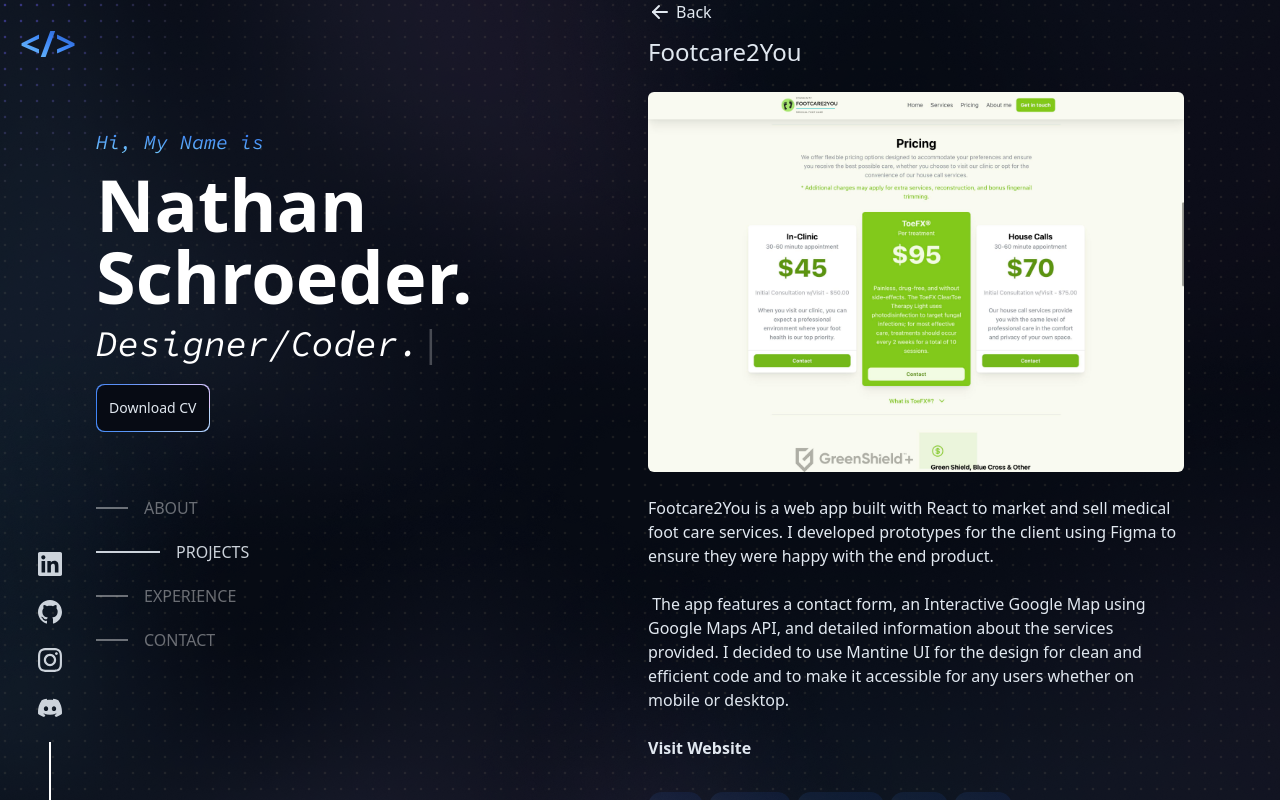
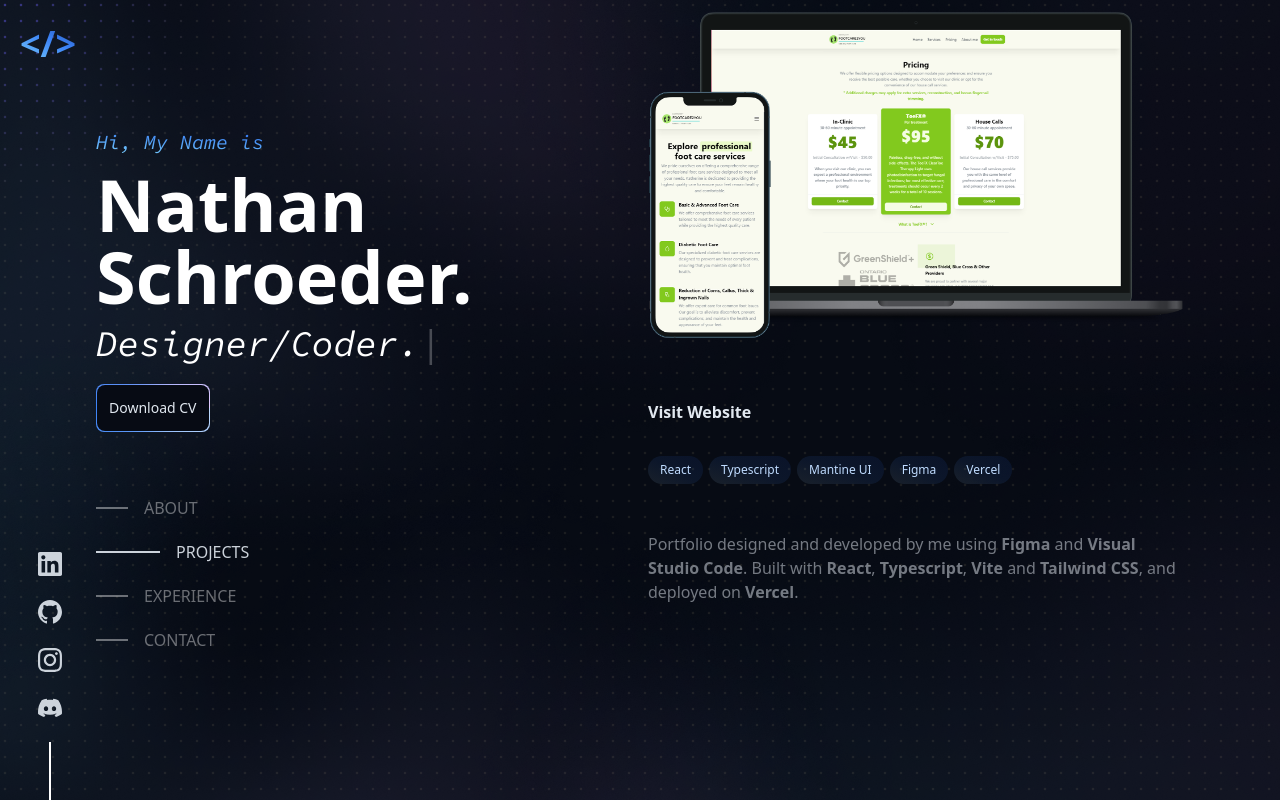
Before and after one commit to SchroederNathan/portfolio, a React (Vite) app: page / in a window 1280 px wide. Both pictures are taken after a click on the link 916 px from the left and 400 px from the top of the page. Built offline with nearby package versions, Linux system fonts and the light colour scheme.

Commit message:
Changed images and styling for them

```diff
--- a/src/components/sections/projects/Project.tsx
+++ b/src/components/sections/projects/Project.tsx
@@ -31,7 +31,7 @@ const Project = ({ id, image, name, company, description, tags, onItemClick }: P
                     <div className='absolute -inset-x-4 -inset-y-4 z-0 hidden rounded-md transition motion-reduce:transition-none lg:-inset-x-6 lg:block lg:group-hover:bg-slate-800/50 lg:group-hover:shadow-[inset_0_1px_0_0_rgba(148,163,184,0.1)] lg:group-hover:drop-shadow-lg' />
                     <header className='basis-1/4 hidden sm:block text-mtext-white/60 z-10'>
                         {/* {date} */}
-                        <img src={image} alt={name} className="mt-1 p-0.5 w-full aspect-video object-cover rounded border-2 border-accent/10 transition group-hover:border-accent/40 sm:order-1 sm:col-span-2 sm:translate-y-1" />
+                        <img src={image} alt={name} className="mt-1 p-0.5 w-full aspect-auto object-cover rounded border-2 border-accent/10 transition group-hover:border-accent/40 sm:order-1 sm:col-span-2 sm:translate-y-1" />
                     </header>
                     <main className='sm:basis-3/4 basis-1/1 z-10'>
                         <p className='text-mtext-white font-semibold flex items-center'>{name}
--- a/src/components/sections/projects/ProjectData.tsx
+++ b/src/components/sections/projects/ProjectData.tsx
@@ -1,9 +1,9 @@
 export const ProjectData = [
     {
-        images: ["images/footcare2you.jpg"],
+        images: [ "images/footcare2you-display.png", "images/footcare2you.jpg",],
         name: "Footcare2You",
         description: ["A freelanced web app for a medical foot service provider. Featuring a contact form, Google Map, and detailed service info, showcasing my skills in modern web design and development using Figma and React.",
-            "Footcare2You is a web app built with React to market and sell medical foot care services. I developed prototypes for the client using Figma to ensure they were happy with the end product. \n\n The app features a contact form, an Interactive Google Map using Google Maps API, and detailed information about the services provided. " +
+            "Footcare2You is a web app built with React to market and sell medical foot care services. I developed prototypes for the client using Figma to ensure they were happy with the end product. \n\nThe app features a contact form, an Interactive Google Map using Google Maps API, and detailed information about the services provided. " +
             "I decided to use Mantine UI for the design for clean and efficient code and to make it accessible for any users whether on mobile or desktop."
         ],
         tags: ["React", "Typescript", "Mantine UI", "Figma", "Vercel"],
@@ -18,7 +18,7 @@ export const ProjectData = [
             "Leading a team of 3 we developed a web app to track inventory coming in and out of warehouses and track which homes they're in. We built the front end with Angular and an API with NodeJS, ExpressJS, Sequelize, and MySQL to manage warehouse and staged home inventory data.",
             "Our goal for this project was to create an efficient inventory tracking web application for H2M Staging that allows monitoring of warehouse activities, facilitating efficient planning and resource allocation. \n\n" +
             "Our approach involves implementing a backend system that seamlessly manages data, routing, and communication with the frontend. This simplified the development process of our server-side application using Angular, " +
-            "ensuring smooth operation and interaction with the user interface. \n\n This web application offers real-time tracking of inventory movements, providing H2M Staging withaccurate data on warehouse stock and furniture distribution. " +
+            "ensuring smooth operation and interaction with the user interface. \n\nThis web application offers real-time tracking of inventory movements, providing H2M Staging withaccurate data on warehouse stock and furniture distribution. " +
             "By streamlining these processes, it enhances operational efficiency and provides valuable insights for the company's planning needs."
         ],
         tags: ["Angular", "NodeJS", "Express", "MySQL", "Sequelize", "Figma", "Heroku",  "Netlify"],
--- a/src/components/sections/projects/ProjectDetail.tsx
+++ b/src/components/sections/projects/ProjectDetail.tsx
@@ -25,14 +25,12 @@ const ProjectDetail = ({ id, onBackClicked }: { id: number, onBackClicked: any }
             {project.video ?
                 <VideoPlayer videoSrc={project.video} type="video/mp4" />
                 :
-                <a href={project.link}>
-                    <img className='w-full mt-6 rounded-md' src={project.images[0]} />
-                </a>
+                null
             }
             <p className='text-mtext-white mt-6 whitespace-pre-wrap'>{project.description[1] ?? "Loading..."}</p>
 
-            {project.images.length > 1 ?
-                <img className='w-full mt-6' src={project.images[1]} />
+            {project.images[1] ?
+                <img className='w-full mt-6' src={project.images[0]} />
                 :
                 null
             }
```
Also changed, not shown: public/images/footcare2you-display.png (added).
